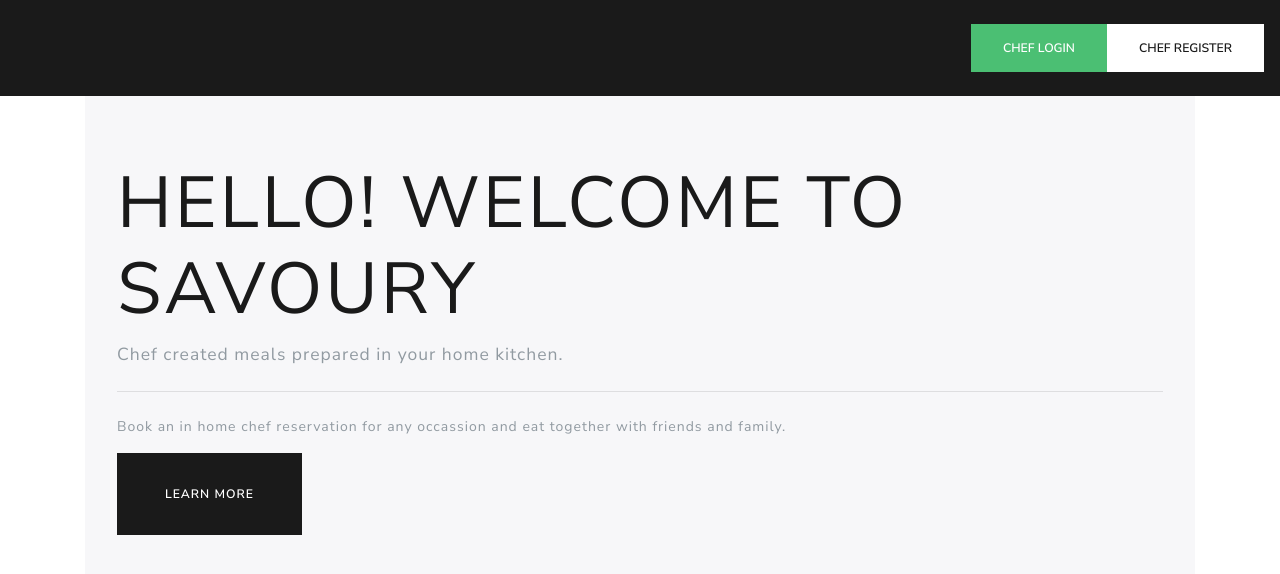
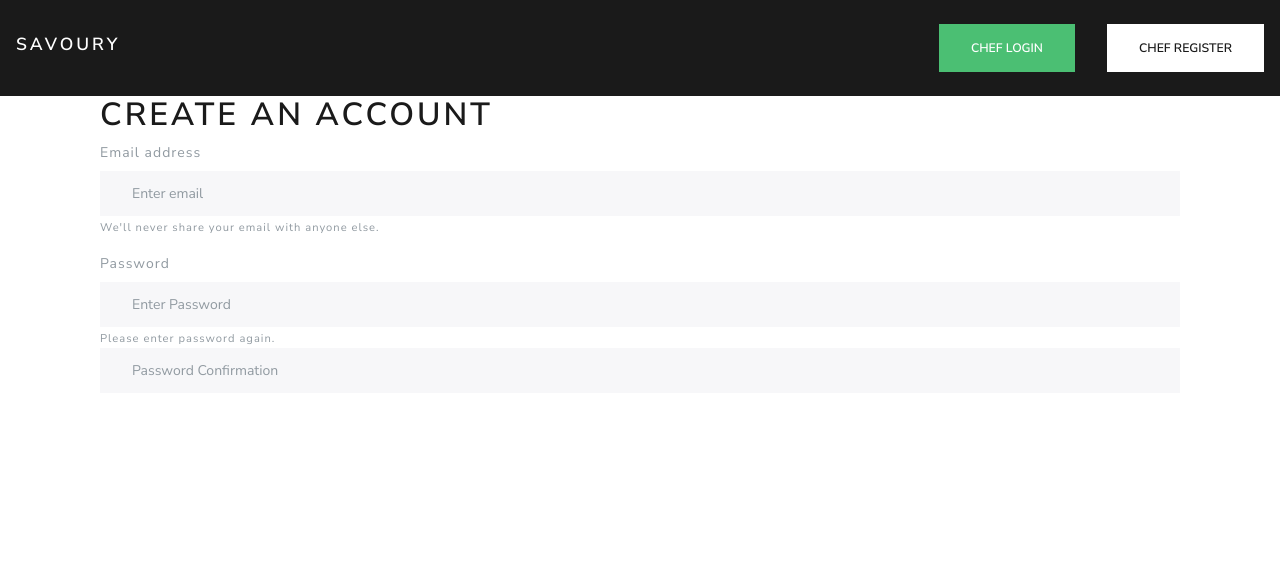
Before and after one commit to mindfulpalette/savoury-prototype, a React (Create React App) app in the folder frontend/: page /register in a window 1280 px wide. Shown: the top 574 px of the page. Built offline with nearby package versions, Linux system fonts and the light colour scheme; the HTML template or start-up script is replaced by a standard one.

Commit message:
react router, and register forms

```diff
--- a/frontend/src/App.js
+++ b/frontend/src/App.js
@@ -1,15 +1,31 @@
 import React, { Fragment } from 'react';
+import { BrowserRouter as Router, Route, Switch } from 'react-router-dom';
+
+//Styles
 import './App.css';
 import './bootstrap.min.css';
 
 //Components
 import Landing from './components/landing';
 import Navbar from './components/navbar.js';
+import Login from './components/login.js';
+import Register from './components/register.js';
+
 
 const App = () =>
-    <Fragment>
-      <Navbar/>
-      <Landing/>
-    </Fragment>
+    <Router>
+      <Fragment>
+
+        <Navbar/>
+        <Route exact path="/" component={ Landing }/>
+        <section className="container">
+          <Switch>
+            <Route exact path="/register" component={ Register }/>
+            <Route exact path="/login" component={ Login }/>
+          </Switch>
+        </section>
+
+      </Fragment>
+    </Router>
 
 export default App;
--- a/frontend/src/components/landing.js
+++ b/frontend/src/components/landing.js
@@ -7,10 +7,10 @@ export default function landing() {
                 <div className="jumbotron">
                     <h1 className="display-3">Hello! Welcome to Savoury</h1>
                     <p className="lead"> Chef created meals prepared in your home kitchen.</p>
-                    <hr class="my-4"></hr>
+                    <hr className="my-4"></hr>
                     <p>Book an in home chef reservation for any occassion and eat together with friends and family.</p>
-                    <p class="lead">
-                        <a class="btn btn-primary btn-lg" href="#" role="button">Learn more</a>
+                    <p className="lead">
+                        <a className="btn btn-primary btn-lg" href="!" role="button">Learn more</a>
                     </p>
                 </div>
             </div>
--- /dev/null
+++ b/frontend/src/components/login.js
@@ -0,0 +1,11 @@
+import React from 'react'
+
+const login = () => {
+    return (
+        <div>
+            Login
+        </div>
+    )
+}
+
+export default login
--- a/frontend/src/components/navbar.js
+++ b/frontend/src/components/navbar.js
@@ -1,12 +1,40 @@
-import React from 'react'
+import React from 'react';
+import { Link } from 'react-router-dom';
 
-export default function navbar() {
+
+const navbar = () => {
     return (
         <div>
-            <nav className="navbar justify-content-end navbar-expand-lg navbar-dark bg-primary">
-                <button className="btn btn-success my-2 my-sm-0" type="submit">Chef Login</button>
-                <button className="btn btn-secondary my-2 my-sm-0" type="submit">Chef Register</button>
-            </nav>
+            <div className="navbar  navbar-expand navbar-dark bg-primary">
+
+                <Link to="/">
+                    <h2 className="navbar-brand" href="!">SAVOURY</h2>
+                </Link>
+
+                <div className="collapse navbar-collapse justify-content-end" id="navbarCollapse">
+                    <ul className="navbar-nav">
+
+                        <li className="nav-item">
+                            <Link to="/login">
+                                <button className="btn btn-success my-2 my-sm-0" type="submit">Chef Login</button>
+                            </Link>
+                        </li>
+
+                        <li>
+                            <Link to="/register">
+                                <button className="btn btn-secondary my-2 my-sm-0" type="submit">Chef Register</button>
+                            </Link>
+                        </li>
+
+                    </ul>
+                </div>
+
+
+
+
+            </div>
         </div>
     )
 }
+
+export default navbar
--- /dev/null
+++ b/frontend/src/components/register.js
@@ -0,0 +1,29 @@
+import React from 'react'
+
+const register = () => {
+    return (
+        <div>
+
+            <div className="container">
+                <h1>
+                    Create an Account
+                </h1>
+                <form>
+                    <div className="form-group">
+                        <label>Email address</label>
+                        <input type="email" className="form-control" placeholder="Enter email"></input>
+                        <small id="emailHelp" className="form-text text-muted">We'll never share your email with anyone else.</small>
+                    </div>
+                    <div className="form-group">
+                        <label>Password</label>
+                        <input type="password" className="form-control" placeholder="Enter Password"></input>
+                        <small id="emailHelp" className="form-text text-muted">Please enter password again.</small>
+                        <input type="password" className="form-control" placeholder="Password Confirmation"></input>
+                    </div>
+                </form>
+            </div>
+        </div>
+    )
+}
+
+export default register
```
